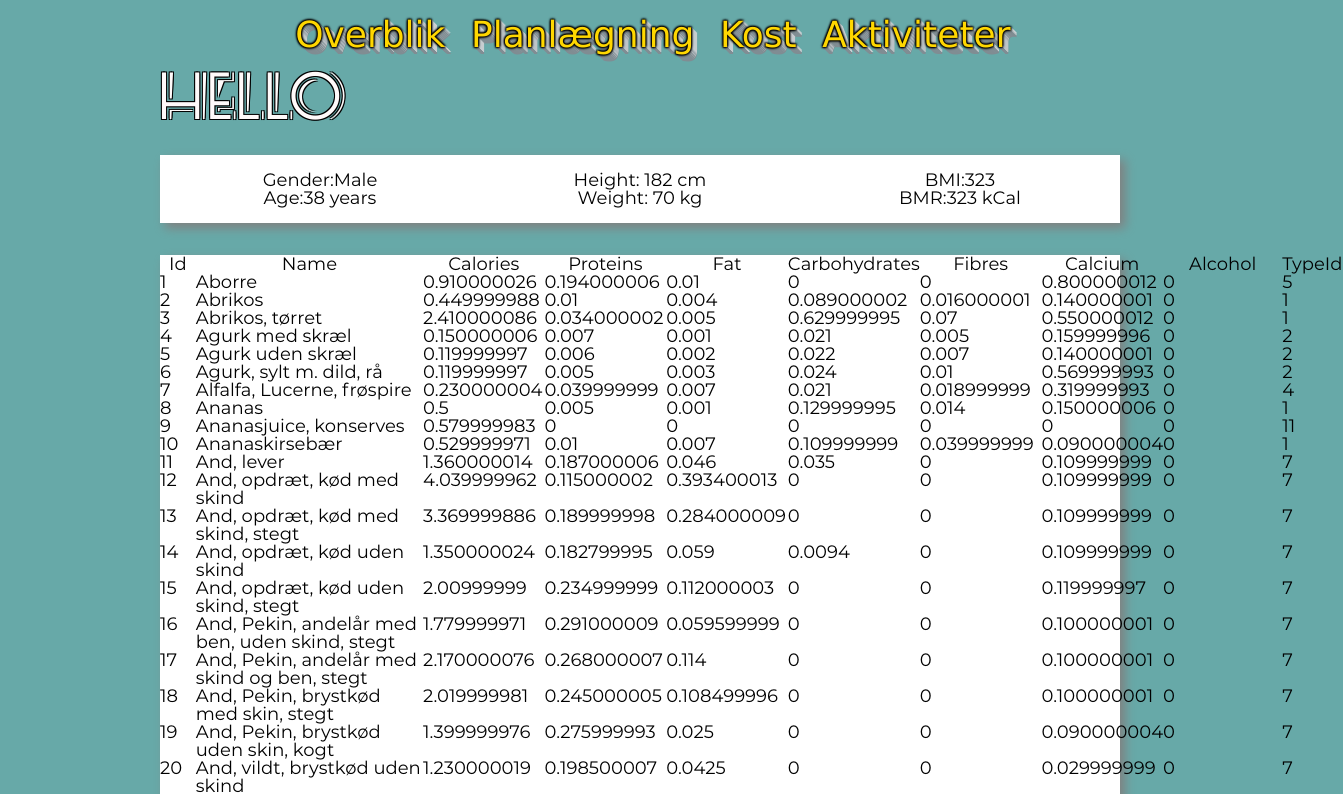
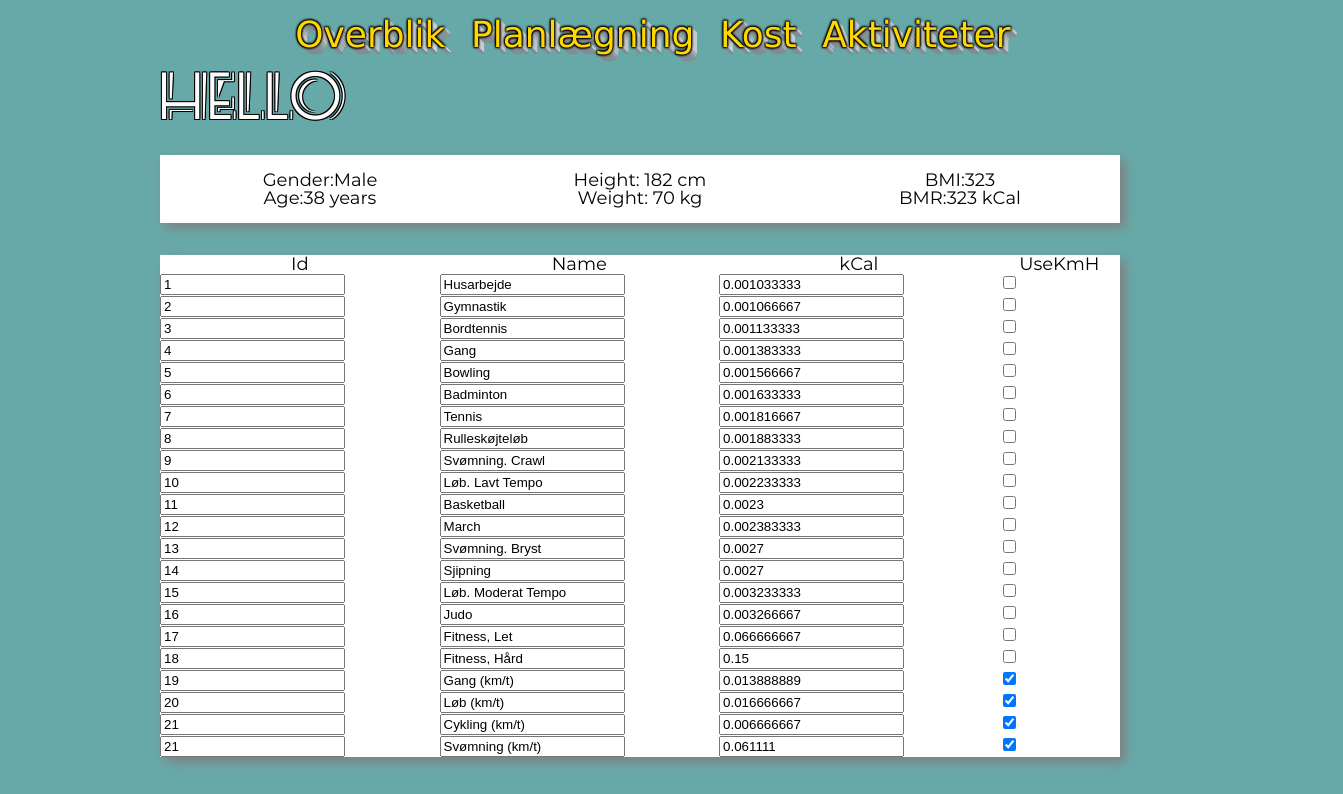
Before and after one commit to mrApptastic/mrHealthManager, an Angular app: page / in a window 1280 px wide. Shown: the top 794 px of the page, 1343 px wide, since content can reach past the window. Built offline with nearby package versions, Linux system fonts and the light colour scheme.

Commit message:
More table component stuff

```diff
--- a/src/app/app.module.ts
+++ b/src/app/app.module.ts
@@ -1,7 +1,7 @@
 import { BrowserModule } from '@angular/platform-browser';
 import { HttpClientModule } from '@angular/common/http';
 import { NgModule, ErrorHandler } from '@angular/core';
-
+import { FormsModule } from '@angular/forms';
 import { AppRoutingModule } from './app-routing.module';
 import { AppComponent } from './app.component';
 import { BmiPipe } from './pipes/bmi.pipe';
@@ -27,7 +27,8 @@ import { BasicTableComponent } from './components/basic-table/basic-table.compon
   imports: [
     BrowserModule,
     AppRoutingModule,
-    HttpClientModule
+    HttpClientModule,
+    FormsModule
   ],
   providers: [
     { provide: ErrorHandler, useClass: ErrorService},
--- a/src/app/components/basic-table/basic-table.component.html
+++ b/src/app/components/basic-table/basic-table.component.html
@@ -9,8 +9,14 @@
     <tbody>
         <tr *ngFor="let row of dataSource">
             <td *ngFor="let col of columns">
-                <span *ngIf="col.Name" [innerHtml]="row[col.Name]"></span>
+                <span *ngIf="col.Name && !col.Input" [innerHtml]="row[col.Name]"></span>
+                <span *ngIf="col.Name && col.Input">
+                    <input *ngIf="col.Input === 'text'" type="text" [(ngModel)]="row[col.Name]" />
+                    <input *ngIf="col.Input === 'number'" type="text" [(ngModel)]="row[col.Name]" step="any" />
+                    <input *ngIf="col.Input === 'checkbox'" type="checkbox" [(ngModel)]="row[col.Name]" [ngModelOptions]="{standalone: true}" />
+                </span>
             </td>
         </tr>
     </tbody>
+
 </table>
--- a/src/app/components/basic-table/basic-table.component.ts
+++ b/src/app/components/basic-table/basic-table.component.ts
@@ -1,4 +1,4 @@
-import { Component, OnInit, OnChanges, Input } from '@angular/core';
+import { Component, OnInit, OnChanges, Input, Output, EventEmitter } from '@angular/core';
 
 @Component({
   selector: 'app-basic-table',
@@ -7,6 +7,11 @@ import { Component, OnInit, OnChanges, Input } from '@angular/core';
 })
 export class BasicTableComponent implements OnInit, OnChanges {
   @Input() dataSource: any[];
+  @Input() editable: boolean;
+  @Output() onRowClick = new EventEmitter<any>();
+  @Output() onDataChange = new EventEmitter<any>();
+
+
   columns: any[];
   constructor() { }
 
@@ -24,6 +29,14 @@ export class BasicTableComponent implements OnInit, OnChanges {
     }
   }
 
+  rowClick(obj: any) {
+    this.onRowClick.emit(obj);
+  }
+
+  dataChange(obj: any) {
+    this.onDataChange.emit(obj);
+  }
+
   private getColumns(data: any[]) {
     let columns = new Array();
 
@@ -38,8 +51,9 @@ export class BasicTableComponent implements OnInit, OnChanges {
         } else {
           columns.push({
             Name : key,
-            Width : value.toString().length
-          })
+            Width : key.toString().length > value.toString().length ? key.toString().length : value.toString().length,
+            Input : this.editable ? (typeof(value) === 'number' ? 'number' : typeof(value) === 'boolean' ? 'checkbox' : 'text') : null
+          });
         }
       }
     }
--- a/src/app/components/main-page/main-page.component.html
+++ b/src/app/components/main-page/main-page.component.html
@@ -15,7 +15,7 @@
     	</div>
 	</div>
 	<div class="mr1 mrShadow mrWhite mrMart2 mrMarb2">
-		<app-basic-table [dataSource]="dataSource"></app-basic-table>
+		<app-basic-table [dataSource]="dataSource" [editable]="true"></app-basic-table>
 	</div>
 </div>
 <!--
--- a/src/app/components/main-page/main-page.component.ts
+++ b/src/app/components/main-page/main-page.component.ts
@@ -1,4 +1,4 @@
-import { Component, OnInit } from '@angular/core';
+import { Component, OnInit, } from '@angular/core';
 import { DataService } from 'src/app/services/data.service';
 
 @Component({
@@ -11,7 +11,7 @@ export class MainPageComponent implements OnInit {
   constructor(private data: DataService) { }
 
   ngOnInit(): void {
-    this.data.getFood().subscribe(x => {
+    this.data.getActivities().subscribe(x => {
       this.dataSource = x;
     })
   }
```
